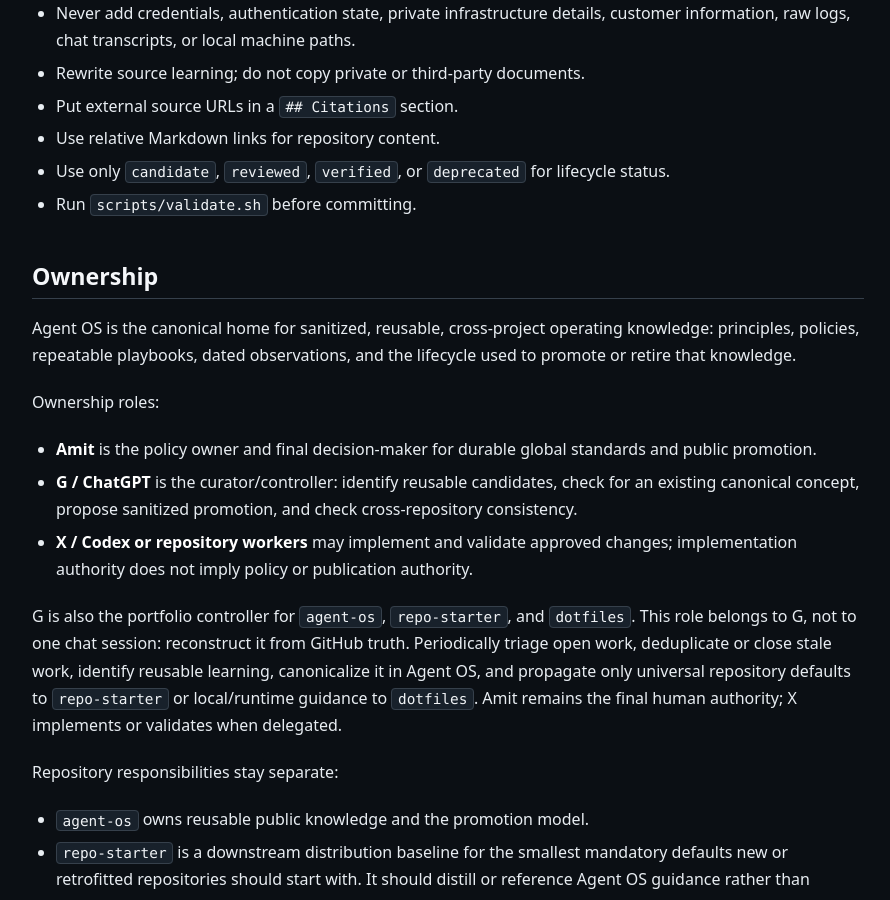
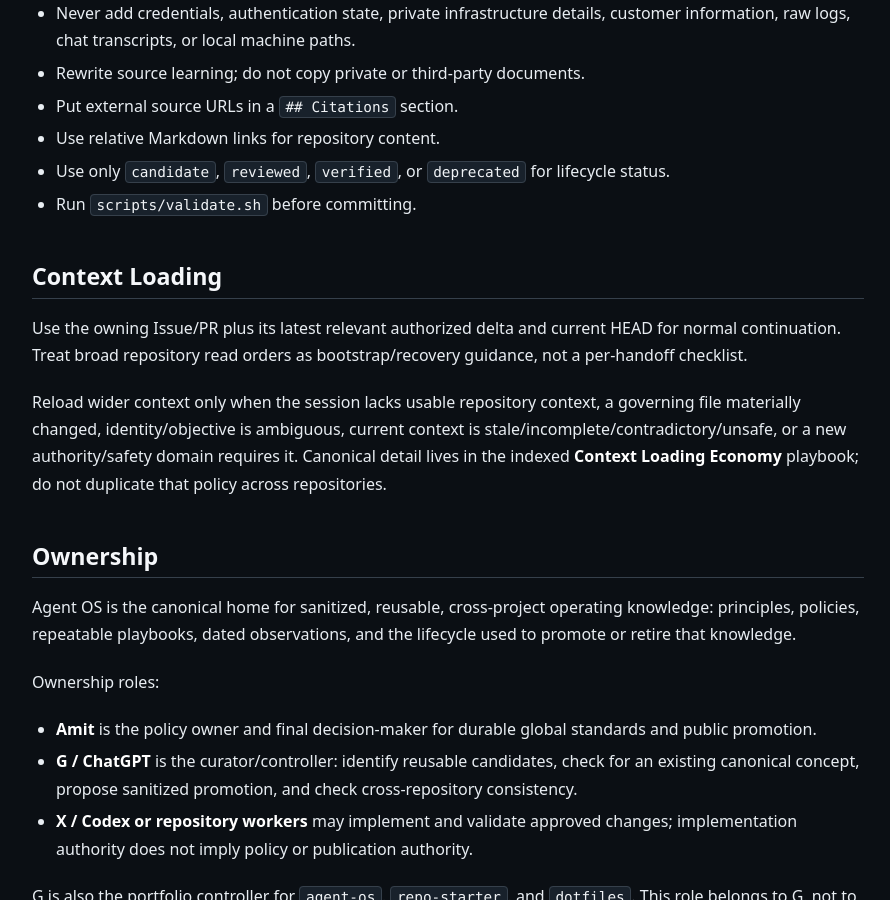
Before and after one commit to amitkarpe/agent-os, a Jekyll site: the page built from AGENTS.md, in a window 1280 px wide and 900 px high, scrolled down 421 px. Shown: the whole window, without its empty margins (192-1082 px from the left). Built offline with Jekyll 4.4.1, drawn with Linux system fonts in a browser that asks for light colours; our own code applies the rules of GitHub Pages for plain Markdown files.

Commit message:
docs: align repository router with context-loading economy (#26)

```diff
--- a/AGENTS.md
+++ b/AGENTS.md
@@ -17,6 +17,18 @@
 - Use only `candidate`, `reviewed`, `verified`, or `deprecated` for lifecycle
   status.
 - Run `scripts/validate.sh` before committing.
+
+## Context Loading
+
+Use the owning Issue/PR plus its latest relevant authorized delta and current
+HEAD for normal continuation. Treat broad repository read orders as
+bootstrap/recovery guidance, not a per-handoff checklist.
+
+Reload wider context only when the session lacks usable repository context, a
+governing file materially changed, identity/objective is ambiguous, current
+context is stale/incomplete/contradictory/unsafe, or a new authority/safety
+domain requires it. Canonical detail lives in the indexed **Context Loading
+Economy** playbook; do not duplicate that policy across repositories.
 
 ## Ownership
 
```
